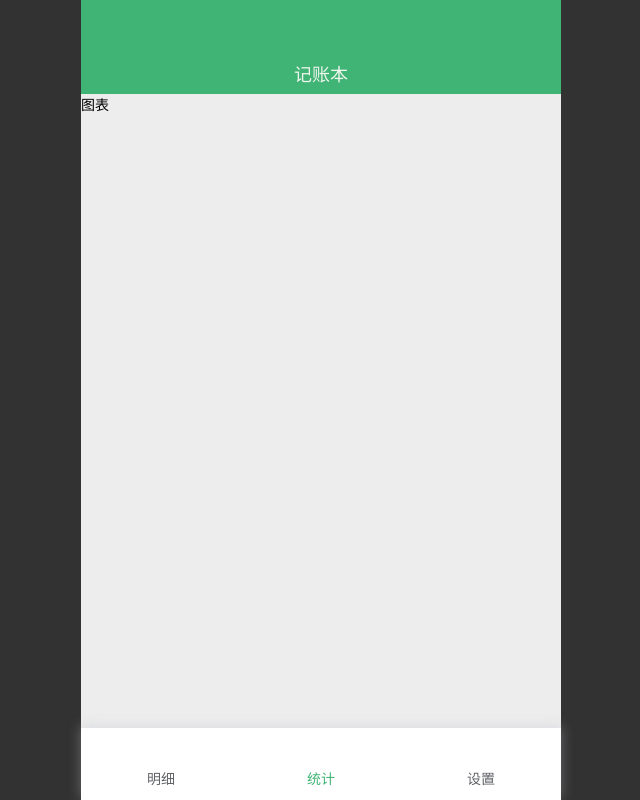
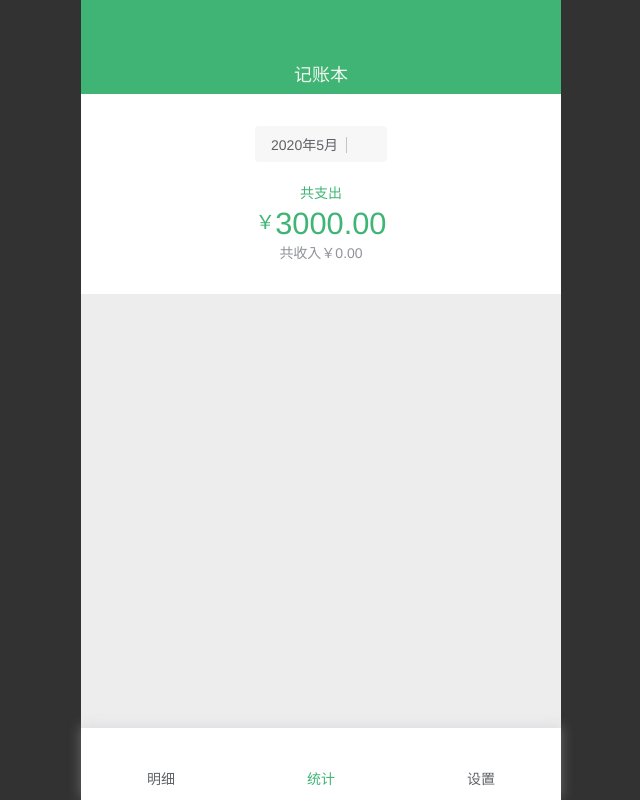
Before and after one commit to haixiangyan/weixin-cash, a React (Create React App) app: page /analysis in a window 1280 px wide. Shown: the whole page, without its empty margins (319-959 px from the left). Built offline with nearby package versions, Linux system fonts and the light colour scheme.

Commit message:
添加 MonthFilterSection 组件

```diff
--- a/src/App.tsx
+++ b/src/App.tsx
@@ -8,7 +8,7 @@ import {
 import Summary from './pages/Summary'
 import Details from './pages/Details'
 import theme from './theme'
-import Analysis from './pages/Analysis'
+import Analysis from './pages/Analysis/Analysis'
 import Settings from './pages/Settings'
 
 const StyledApp = styled.div`
--- a/src/assets/styles/global.scss
+++ b/src/assets/styles/global.scss
@@ -18,6 +18,8 @@ a {
 
 a, button {
   cursor: pointer;
+  border: none;
+  outline: none;
 }
 
 .icon {
--- a/src/pages/Analysis.tsx
+++ /dev/null
@@ -1,17 +0,0 @@
-import * as React from 'react'
-import Layout from '../components/Layout'
-import styled from 'styled-components'
-
-const Main = styled.div`
-  flex-grow: 1;
-`
-
-const Analysis: React.FC = () => {
-  return (
-    <Layout>
-      <Main>图表</Main>
-    </Layout>
-  )
-}
-
-export default Analysis
--- /dev/null
+++ b/src/pages/Analysis/Analysis.tsx
@@ -0,0 +1,38 @@
+import * as React from 'react'
+import Layout from '../../components/Layout'
+import styled from 'styled-components'
+import MonthFilterSection from './MonthFilterSection'
+import Drawer from '../../components/Drawer'
+import MonthPanel from '../../components/MonthPanel'
+import dayjs, {Dayjs} from 'dayjs'
+import {useState} from 'react'
+
+const StyledAnalysis = styled.div`
+  flex-grow: 1;
+`
+
+const Analysis: React.FC = () => {
+  const [showMonth, toggleMonth] = useState(false)
+
+  const [month, setMonth] = useState(dayjs())
+
+  return (
+    <Layout>
+      <StyledAnalysis>
+        <MonthFilterSection showMonth={() => toggleMonth(true)}/>
+      </StyledAnalysis>
+
+
+      {/*选择月份*/}
+      <Drawer show={showMonth}
+              title="请选择月份"
+              closeDrawer={() => toggleMonth(false)}>
+        <MonthPanel value={month}
+                    closeDrawer={() => toggleMonth(false)}
+                    onSubmit={(newMonth: Dayjs) => setMonth(newMonth)}/>
+      </Drawer>
+    </Layout>
+  )
+}
+
+export default Analysis
--- /dev/null
+++ b/src/pages/Analysis/MonthFilterSection.tsx
@@ -0,0 +1,70 @@
+import * as React from 'react'
+import Divider from '../../components/Dividier'
+import theme from '../../theme'
+import Icon from '../../components/Icon'
+import styled from 'styled-components'
+
+type TProps = {
+  showMonth: () => void
+}
+
+const Section = styled.section`
+  padding: 32px 0;
+  text-align: center;
+  background: white;
+`
+
+const MonthFilter = styled.button`
+  padding: 8px 16px;
+  background: #F7F7F7;
+  border-radius: 4px;
+  color: ${props => props.theme.$normalText}
+`
+
+const ExpenseTitle = styled.p`
+  margin: 20px 0 4px;
+  color: ${props => props.theme.$success};
+`
+
+const Expense = styled.p`
+  display: flex;
+  align-items: flex-start;
+  justify-content: center;
+  span {
+    font-weight: 500;
+    font-size: 1.4em;
+    color: ${props => props.theme.$success};
+    &.money {
+      font-size: 2.2em;
+    }
+  }
+`
+
+const Income = styled.p`
+  color: ${props => props.theme.$subText}
+`
+
+const MonthFilterSection: React.FC<TProps> = (props) => {
+  const {showMonth} = props
+
+  return (
+    <Section>
+      <MonthFilter onClick={showMonth}>
+        <span>2020年5月</span>
+        <Divider gap={8} color={theme.$placeholder}/>
+        <Icon color={theme.$normalText} name="drop-down"/>
+      </MonthFilter>
+
+      <ExpenseTitle>共支出</ExpenseTitle>
+
+      <Expense>
+        <span>￥</span>
+        <span className="money">3000.00</span>
+      </Expense>
+
+      <Income>共收入￥0.00</Income>
+    </Section>
+  )
+}
+
+export default MonthFilterSection
```
